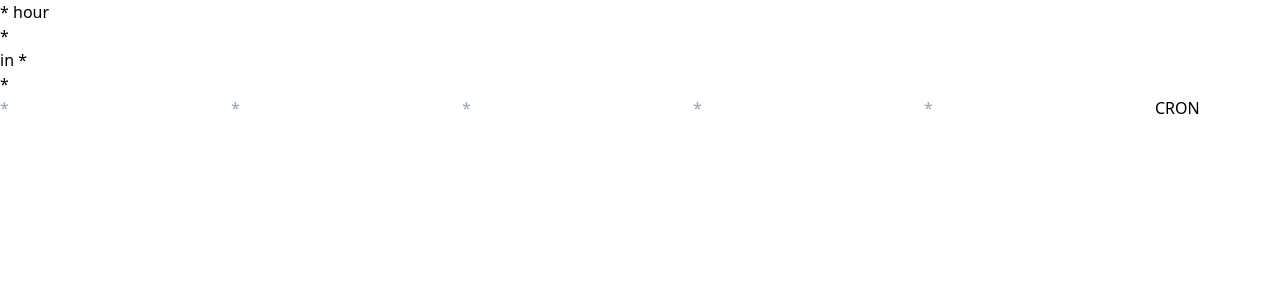
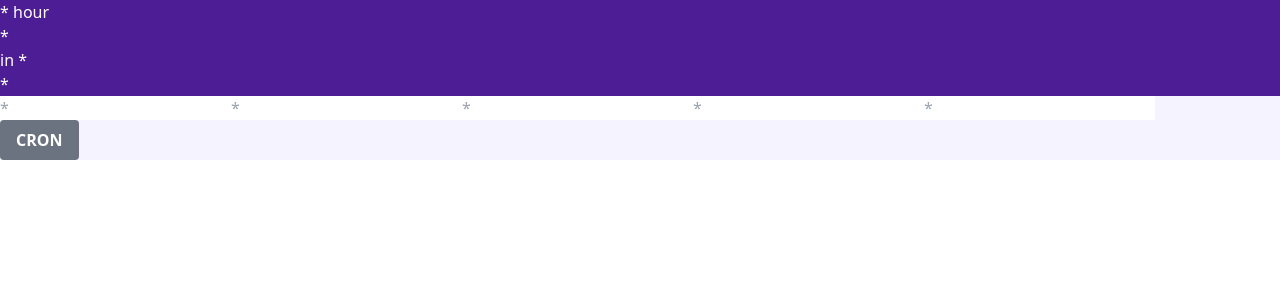
Before and after one commit to alex-lc/cron-calc, a React (Create React App) app: page / in a window 1280 px wide. Shown: the top 300 px of the page. Built offline with nearby package versions, Linux system fonts and the light colour scheme.

Commit message:
Dabbling with TailwindCSS

```diff
--- a/src/App.js
+++ b/src/App.js
@@ -3,7 +3,7 @@ import Selection from './components/Selection'
 
 function App() {
   return (
-    <div>
+    <div className="container mx-auto bg-black">
       <Selection />
     </div>
   )
--- a/src/components/Selection.js
+++ b/src/components/Selection.js
@@ -70,8 +70,7 @@ const Selection = () => {
     }
 
     return (
-        <div>
-            <div>
+        <div className="flex flex-col bg-purple-900 text-white">
                 <div>
                     {cron.minute !== false && cron.minute !== "*" && <p>At minute {cron.minute}</p>}
                     {cron.minute === "*" || cron.minute === "" && <p>*</p>}
@@ -89,13 +88,16 @@ const Selection = () => {
                     {cron.dayOfTheWeek === 0 && <p>no day of the week</p>}
                     {cron.dayOfTheWeek !== 0 && <p>{cron.dayOfTheWeek}</p>}
                 </div>
+                <div className="container mx-auto bg-purple-50">
                     <form>
+                        <div className="flex">
                             <input type="text" name="minute" onChange={updateValue} placeholder="*" />
                             <input type="text" name="hour" onChange={updateValue} placeholder="*" />
                             <input type="text" name="dayOfTheMonth" onChange={updateValue} placeholder="*" />
                             <input type="text" name="month" onChange={updateValue} placeholder="*" />
                             <input type="text" name="dayOfTheWeek" onChange={updateValue} placeholder="*" />
-                    <button type="submit">CRON</button>
+                        </div>
+                        <button className="bg-gray-500 hover:bg-gray-700 text-white font-bold py-2 px-4 rounded" type="submit">CRON</button>
                     </form>
                 </div>
         </div>
--- a/tailwind.config.js
+++ b/tailwind.config.js
@@ -1,3 +1,4 @@
+
 module.exports = {
   purge: ['./src/components/**/*.{js,jsx,ts,tsx}', './public/index.html'],
   darkMode: false, // or 'media' or 'class'
```
Lines whose indentation alone changed are shown as unchanged.
